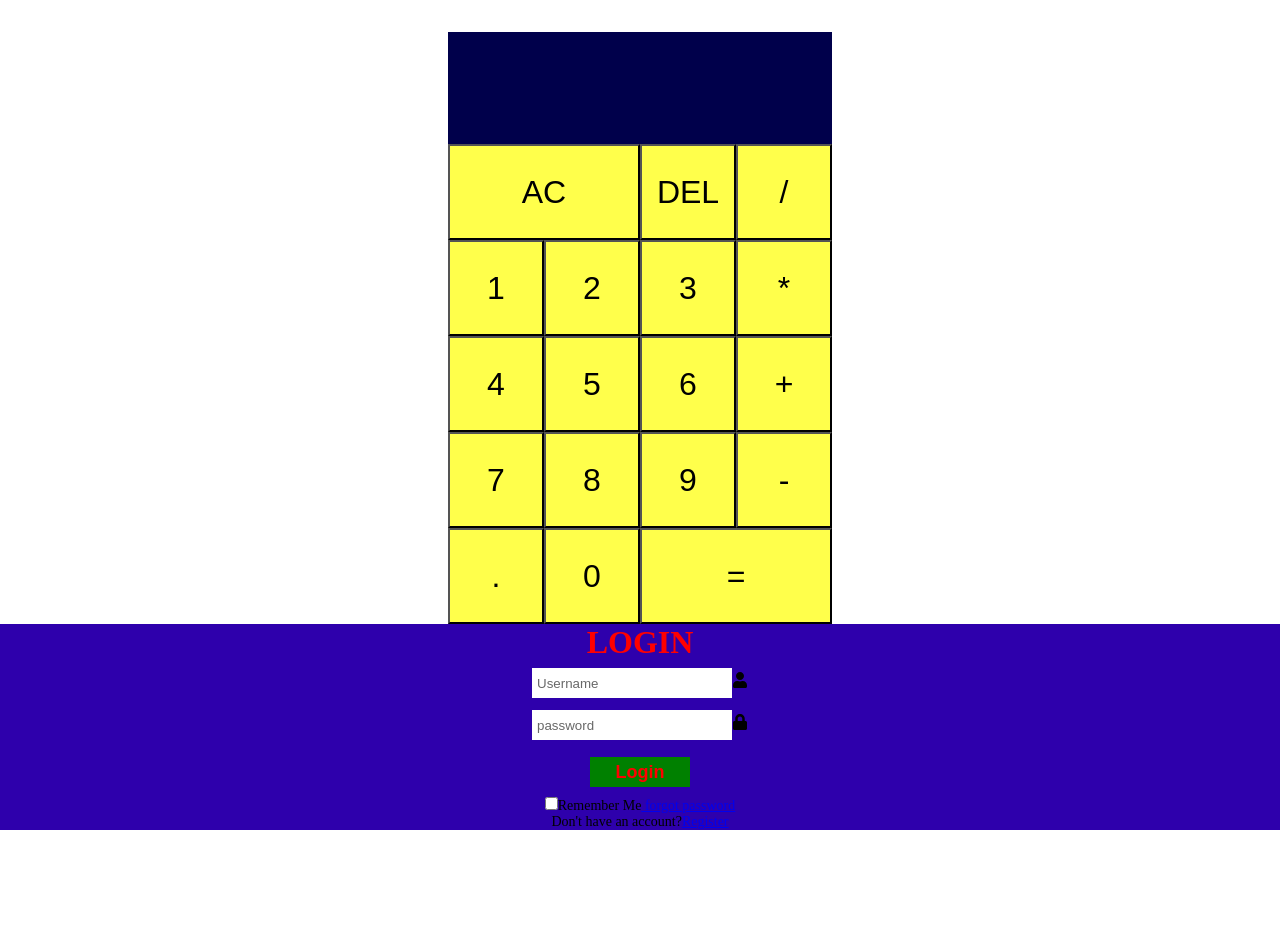
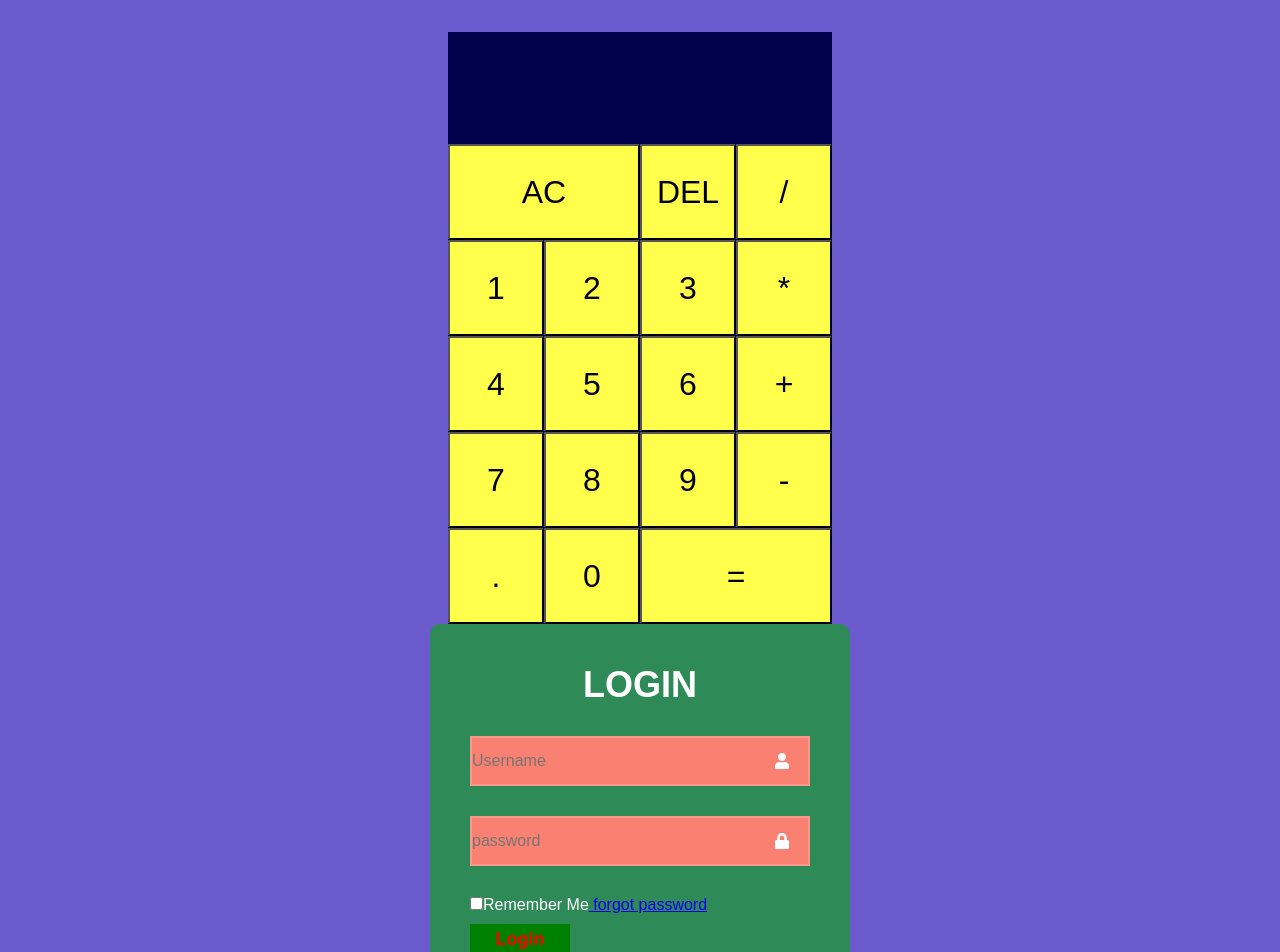
Before and after one commit to Gurmuked/react-apps, a React (Create React App) app in the folder project/: page / in a window 1280 px wide. Shown: the top 952 px of the page. Before the commit the page ends 830 px from the top, so only its background shows below. Built offline with nearby package versions, Linux system fonts and the light colour scheme.

Commit message:
css styling

```diff
--- a/project/src/components/login and registration/login.css
+++ b/project/src/components/login and registration/login.css
@@ -3,32 +3,77 @@
   padding: 0;
   box-sizing: border-box;
 }
-.login{
-  text-align: center;
+body{
+  font-family: "poppins", sans-serif;
+  display: flex;
+  justify-content: center;
+  align-items: center;
+  min-height: 100vh;
+  background-color: slateblue;
+}
+.wrapper{
+  position: relative;
+  width: 420px;
+  height: 450px;
+  background-color: seagreen;
+  border-radius: 10px;
+  color: #fff;
+}
+.wrapper .form-box{
+  width: 100%;
+  padding: 40px;
 
 }
-form{
-  background-color: rgb(46, 0, 172);
+form h1{
+  font-size: 36px;
   text-align: center;
 }
-h1{
-  color: red;
-  font-family: 'Times New Roman', Times, serif;
+form .inputBox{
+position: relative;
+width: 100%;
+height: 50px;
+margin: 30px 0;
+background: salmon;
 
 }
-.inputclass{
-  width: 200px;
-  height: 30px;
-  border: none;
+.inputBox input{
+  width: 100%;
+  height: 100%;
+  background-color: transparent;
+  outline: none;
+  border: 2px solid rgb(255, 255, 255, .19);
+  font-size: 16px;
+  color: #fff;
+
 }
-.inputclass::placeholder{
-  padding-left: 5px;
-  color: rgb(104, 104, 104);
+.inputBox .input::placeholder{
+  color:#fff;
 }
-.inputBox{
-  margin: 2px;
-  padding: 5px;
+.inputBox .icons{
+  position: absolute;
+  right: 20px;
+  top: 50%;
+  translate: 0 -50%;
+  font-size: 16px;
 }
+form .remember-forgot{
+  display: flex;
+  justify-content: space-between;
+  font-size: 14.5px;
+  margin: -15px 0 15px;
+}
+.remember-forgot label input {
+    accent-color: #fff;
+    margin-right: 4px;
+}
+.remember-forgot a{
+  color: #fff;
+  text-decoration: none;
+}
+.remember-forgot a:hover{
+  text-decoration: underline;
+}
+
 .submit{
   width: 100px;
   height: 30px;
@@ -40,6 +85,3 @@ h1{
   font-weight: 900;
   border: none;
 }
-.forgot{
-  font-size: 14px;
-}
--- a/project/src/components/login and registration/login.jsx
+++ b/project/src/components/login and registration/login.jsx
@@ -5,27 +5,27 @@ import './login.css'
  function login() {
   return (
     <div className='wrapper'>
-      <div className="login">
+      <div className="form-box login">
         <form>
           <h1>LOGIN</h1>
           <div className='inputBox'>
             <input type="text"
-                     placeholder="Username" className='inputclass'/>
-                     <FaUser />
+                     placeholder="Username" />
+                     <FaUser className='icons'/>
           </div>
           <div className='inputBox'>
-            <input className='inputclass' type="password"
+            <input  type="password"
                      placeholder="password" />
-                     <FaLock />
+                     <FaLock className='icons'/>
           </div>
-
-
-          <button type='submit'className='submit'>Login</button>
-          <div className='rember forgot'>
+          <div className='rember-forgot'>
             <label><input type="checkbox"
                     />Remember Me</label>
                     <a href="#">  forgot password</a>
           </div>
+
+          <button type='submit'className='submit'>Login</button>
+
           <div className='forgot'>
             <p>Don't have an account?
               <a href='#'>Register</a>
```
